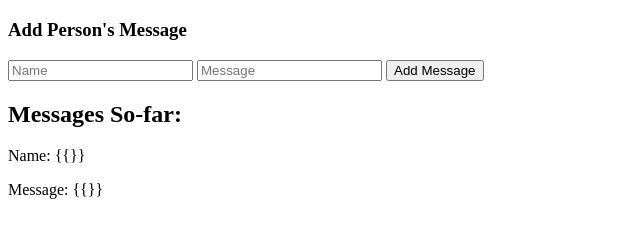
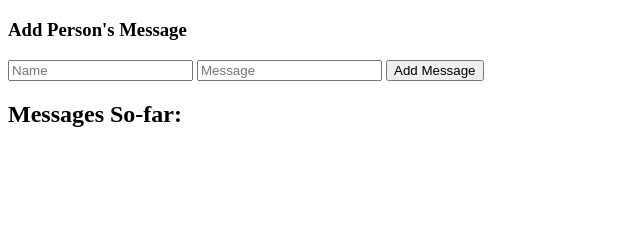
Before and after one commit to charlyrenk/last-code-challenge-2, a website: page public/views/index.html in a window 1280 px wide. Shown: the part 61-298 px from the top of the page, without its empty margins (0-640 px from the left). Drawn offline with Linux system fonts and the light colour scheme.

Commit message:
added messageApp

```diff
--- a/public/scripts/client.js
+++ b/public/scripts/client.js
@@ -1 +1,3 @@
+var messageApp = angular.module('messageApp', []);
+
 console.log("client is sourced");
--- a/public/views/index.html
+++ b/public/views/index.html
@@ -9,7 +9,7 @@
 
 </head>
 
-<body>
+<body ng-app="messageApp">
     <h1>Angular Mongoose Messenger</h1>
     <h3>Add Person's Message</h3>
     <input type="text" ng-model="vm.newMessage.person" placeholder="Name" />
```
Also changed, not shown: public/scripts/controllers/message.controller.js (added).
